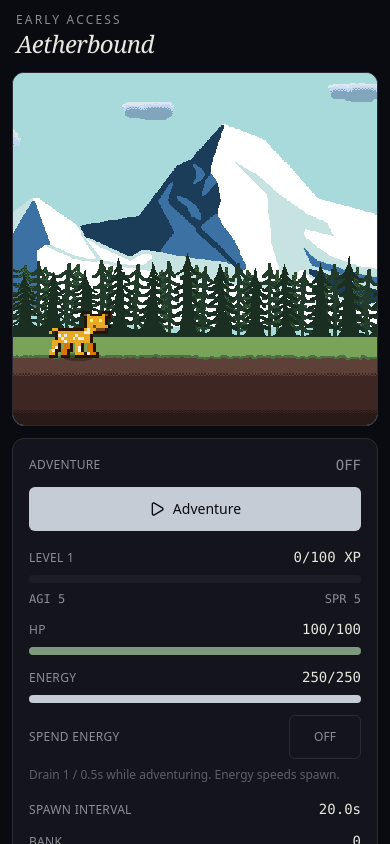
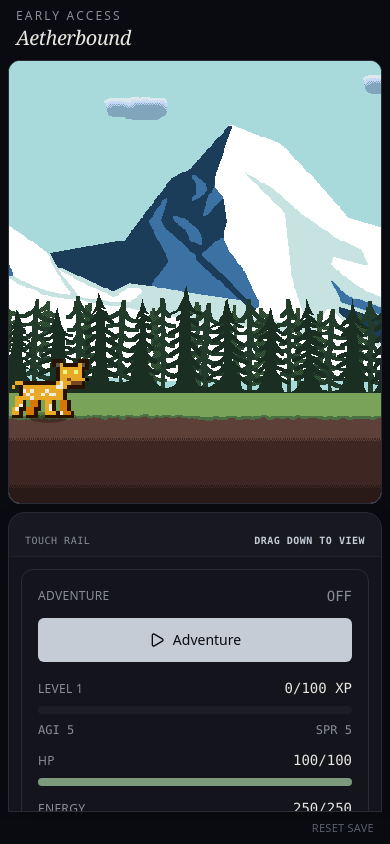
Before and after one commit to NIGHT-Official/Aetherbound, a React (Vite) app: page / in a window 390 px wide. Shown: the top 844 px of the page. Built offline with nearby package versions, Linux system fonts and the light colour scheme.

Commit message:
HOT PATCH - Add responsicve mobile draggable bottom sheet

```diff
--- a/src/components/spirit-walk.tsx
+++ b/src/components/spirit-walk.tsx
@@ -30,11 +30,13 @@ const emptyHud: HudSnapshot = {
   choice: null,
   encounter: null,
   log: [],
-  // ADD THESE THREE:
   graceTurns: 0,
   zealTurns: 0,
   playerStunned: false,
 };
+
+const MIN_PANEL_HEIGHT = 64;
+const MAX_PANEL_HEIGHT = 440;
 
 export function SpiritWalk() {
   const canvasRef = useRef<HTMLCanvasElement | null>(null);
@@ -42,12 +44,50 @@ export function SpiritWalk() {
   const gameRef = useRef<SpiritGame | null>(null);
   const [hud, setHud] = useState<HudSnapshot>(emptyHud);
 
-  // This useEffect acts as the "_ready()" function for the component
+  // Mobile Drawer Rail State
+  const [isMobile, setIsMobile] = useState(false);
+  const [panelHeight, setPanelHeight] = useState(300);
+  const [isDragging, setIsDragging] = useState(false);
+  const dragStartY = useRef(0);
+  const startHeight = useRef(panelHeight);
+
+  useEffect(() => {
+    const checkMobile = () => setIsMobile(window.innerWidth < 768);
+    checkMobile();
+    window.addEventListener("resize", checkMobile);
+    return () => window.removeEventListener("resize", checkMobile);
+  }, []);
+
+  const handleTouchStart = (e: React.TouchEvent) => {
+    setIsDragging(true);
+    dragStartY.current = e.touches[0].clientY;
+    startHeight.current = panelHeight;
+  };
+
+  const handleTouchMove = (e: React.TouchEvent) => {
+    if (!isDragging) return;
+    const deltaY = e.touches[0].clientY - dragStartY.current;
+    const targetHeight = startHeight.current - deltaY;
+    const maxAllowed = Math.min(window.innerHeight * 0.75, MAX_PANEL_HEIGHT);
+    const clamped = Math.min(Math.max(targetHeight, MIN_PANEL_HEIGHT), maxAllowed);
+    setPanelHeight(clamped);
+  };
+
+  const handleTouchEnd = () => {
+    setIsDragging(false);
+    const midpoint = (MIN_PANEL_HEIGHT + MAX_PANEL_HEIGHT) / 2;
+    if (panelHeight < midpoint) {
+      setPanelHeight(MIN_PANEL_HEIGHT);
+    } else {
+      setPanelHeight(MAX_PANEL_HEIGHT);
+    }
+  };
+
+  // Main Game Loop & Canvas Setup
   useEffect(() => {
     const game = new SpiritGame();
     gameRef.current = game;
 
-    // Accessibility check for reduced motion
     const reduced = window.matchMedia("(prefers-reduced-motion: reduce)");
     game.setReducedMotion(reduced.matches);
     const onMotion = () => game.setReducedMotion(reduced.matches);
@@ -81,7 +121,6 @@ export function SpiritWalk() {
     const ro = new ResizeObserver(resize);
     if (wrapRef.current) ro.observe(wrapRef.current);
 
-    // The Main Game Loop (equivalent to _process(delta))
     let last = performance.now();
     let raf = 0;
     const loop = (now: number) => {
@@ -91,7 +130,6 @@ export function SpiritWalk() {
       ctx.clearRect(-20, -20, WORLD_W + 40, WORLD_H + 40);
       game.draw(ctx);
 
-      // Only update the React UI if the engine flags a change
       if (game.hudDirty) {
         game.hudDirty = false;
         setHud(game.getHud());
@@ -100,12 +138,10 @@ export function SpiritWalk() {
     };
     raf = requestAnimationFrame(loop);
 
-
     const flushSave = () => game.persistNow();
     document.addEventListener("visibilitychange", flushSave);
     window.addEventListener("pagehide", flushSave);
 
-    // Cleanup when the component unmounts
     return () => {
       cancelAnimationFrame(raf);
       ro.disconnect();
@@ -119,13 +155,13 @@ export function SpiritWalk() {
   const g = () => gameRef.current;
 
   return (
-    <div className="flex min-h-dvh flex-col bg-bg text-fg md:h-dvh md:overflow-hidden">
-      <header className="flex items-center justify-between gap-4 px-4 py-3 md:px-6">
+    <div className="flex h-dvh max-h-dvh flex-col overflow-hidden bg-bg text-fg select-none">
+      <header className="flex shrink-0 items-center justify-between gap-4 px-4 py-2 md:py-3 md:px-6">
         <div>
           <p className="text-xs font-medium tracking-[0.18em] text-muted uppercase">
             Early Access
           </p>
-          <h1 className="font-display text-2xl tracking-tight text-fg italic md:text-3xl">
+          <h1 className="font-display text-xl tracking-tight text-fg italic md:text-3xl">
             Aetherbound
           </h1>
         </div>
@@ -134,12 +170,12 @@ export function SpiritWalk() {
         </p>
       </header>
 
-      <div className="flex min-h-0 flex-1 flex-col gap-3 overflow-x-hidden px-3 pb-4 md:flex-row md:gap-4 md:overflow-hidden md:px-6 md:pb-6">
+      <div className="flex min-h-0 flex-1 flex-col gap-2 overflow-hidden px-2 pb-2 md:flex-row md:gap-4 md:px-6 md:pb-6">
+        {/* RESPONSIVE PLAYFIELD CANVAS */}
         <section
           ref={wrapRef}
-          className="relative h-[42vh] min-h-55 overflow-hidden rounded-xl border border-border bg-playfield md:h-auto md:min-h-0 md:flex-1"
+          className="relative min-h-0 flex-1 overflow-hidden rounded-xl border border-border bg-playfield"
         >
-          {/* THE CANVAS ENGINE RENDERS HERE */}
           <canvas
             ref={canvasRef}
             className="absolute inset-0 h-full w-full touch-none"
@@ -153,7 +189,6 @@ export function SpiritWalk() {
             >
               {hud.encounter.battle ? (
                 <>
-                  {/* FLOATING ACTION LOG (ABOVE CARD) */}
                   <div className="pointer-events-none absolute -top-36 inset-x-0 flex flex-col items-center justify-end gap-1.5 pb-2 text-center drop-shadow-[0_2px_10px_rgba(0,0,0,0.95)]">
                     {hud.encounter.battle.lines.slice(-4).map((line, idx, arr) => {
                       const isLatest = idx === arr.length - 1;
@@ -208,7 +243,6 @@ export function SpiritWalk() {
 
                   {/* JRPG COMBAT MENU */}
                   <div className="mt-5 grid grid-cols-3 gap-3">
-                    {/* PHYSICAL COLUMN */}
                     <div className="flex flex-col gap-2">
                       <span className="text-[10px] font-bold tracking-widest text-muted uppercase">Physical</span>
                       <Button type="button" onClick={() => { g()?.unlockAudio(); g()?.battleAction("atk"); }}>
@@ -221,7 +255,6 @@ export function SpiritWalk() {
                       )}
                     </div>
 
-                    {/* AGILITY COLUMN */}
                     <div className="flex flex-col gap-2">
                       <span className="text-[10px] font-bold tracking-widest text-muted uppercase">Agility</span>
                       <Button type="button" variant="outline" onClick={() => { g()?.unlockAudio(); g()?.battleAction("eva"); }}>
@@ -229,7 +262,6 @@ export function SpiritWalk() {
                       </Button>
                     </div>
 
-                    {/* SPIRIT COLUMN */}
                     <div className="flex flex-col gap-2">
                       <span className="text-[10px] font-bold tracking-widest text-muted uppercase">Spirit</span>
                       <Button type="button" variant="outline" onClick={() => { g()?.unlockAudio(); g()?.battleAction("grace"); }}>
@@ -294,8 +326,33 @@ export function SpiritWalk() {
           ) : null}
         </section>
 
-        {/* SIDEBAR HUD */}
-        <aside className="flex w-full shrink-0 flex-col gap-3 md:h-full md:w-80 md:min-h-0 md:overflow-hidden">
+        {/* DRAGGABLE MOBILE RAIL / DESKTOP SIDEBAR */}
+        <aside
+          style={isMobile ? { height: `${panelHeight}px` } : undefined}
+          className={cn(
+            "flex shrink-0 flex-col overflow-hidden rounded-t-2xl border border-border bg-surface shadow-2xl",
+            "md:h-full md:w-80 md:min-h-0 md:rounded-xl md:border-border md:bg-transparent md:shadow-none",
+            isDragging ? "transition-none" : "transition-[height] duration-200 ease-out"
+          )}
+        >
+          {/* DRAG HANDLE BAR (MOBILE ONLY) */}
+          <div
+            onTouchStart={handleTouchStart}
+            onTouchMove={handleTouchMove}
+            onTouchEnd={handleTouchEnd}
+            className="flex md:hidden w-full flex-col items-center justify-center pt-2.5 pb-2 cursor-grab active:cursor-grabbing touch-none select-none border-b border-border/50 bg-surface-2/40"
+          >
+            <div className="h-1.5 w-12 rounded-full bg-muted-foreground/30" />
+            <div className="mt-1 flex w-full items-center justify-between px-4 text-[10px] font-mono uppercase tracking-wider text-muted">
+              <span>{panelHeight <= 80 ? `HP: ${hud.hp}/${hud.hpMax}` : "Touch Rail"}</span>
+              <span className="font-semibold text-accent">
+                {panelHeight <= 80 ? `Bank: ${hud.banked}` : (panelHeight < 220 ? "Drag Up for Stats" : "Drag Down to View")}
+              </span>
+            </div>
+          </div>
+
+          {/* INNER SCROLLING STATS & BANK */}
+          <div className="flex-1 overflow-y-auto space-y-3 p-3 md:p-0">
             <div className="rounded-xl border border-border bg-surface p-4">
               <div className="flex items-center justify-between gap-3">
                 <span className="text-xs font-medium tracking-wide text-muted uppercase">Adventure</span>
@@ -390,7 +447,7 @@ export function SpiritWalk() {
               </Button>
             </div>
 
-          <div className="max-h-40 min-h-0 overflow-y-auto rounded-xl border border-border bg-surface p-4 md:max-h-none md:flex-1">
+            <div className="rounded-xl border border-border bg-surface p-4">
               <p className="text-xs font-medium tracking-wide text-muted uppercase">Log</p>
               <ul className="mt-2 space-y-1.5 font-mono text-xs leading-snug text-muted">
                 {hud.log.map((line) => (
@@ -398,10 +455,11 @@ export function SpiritWalk() {
                 ))}
               </ul>
             </div>
+          </div>
         </aside>
       </div>
 
-      <footer className="flex shrink-0 items-center justify-end px-4 pb-3 md:px-6">
+      <footer className="flex shrink-0 items-center justify-end px-4 pb-2 md:px-6 md:pb-3">
         <button
           type="button"
           onClick={() => {
```
Lines whose indentation alone changed are shown as unchanged.
